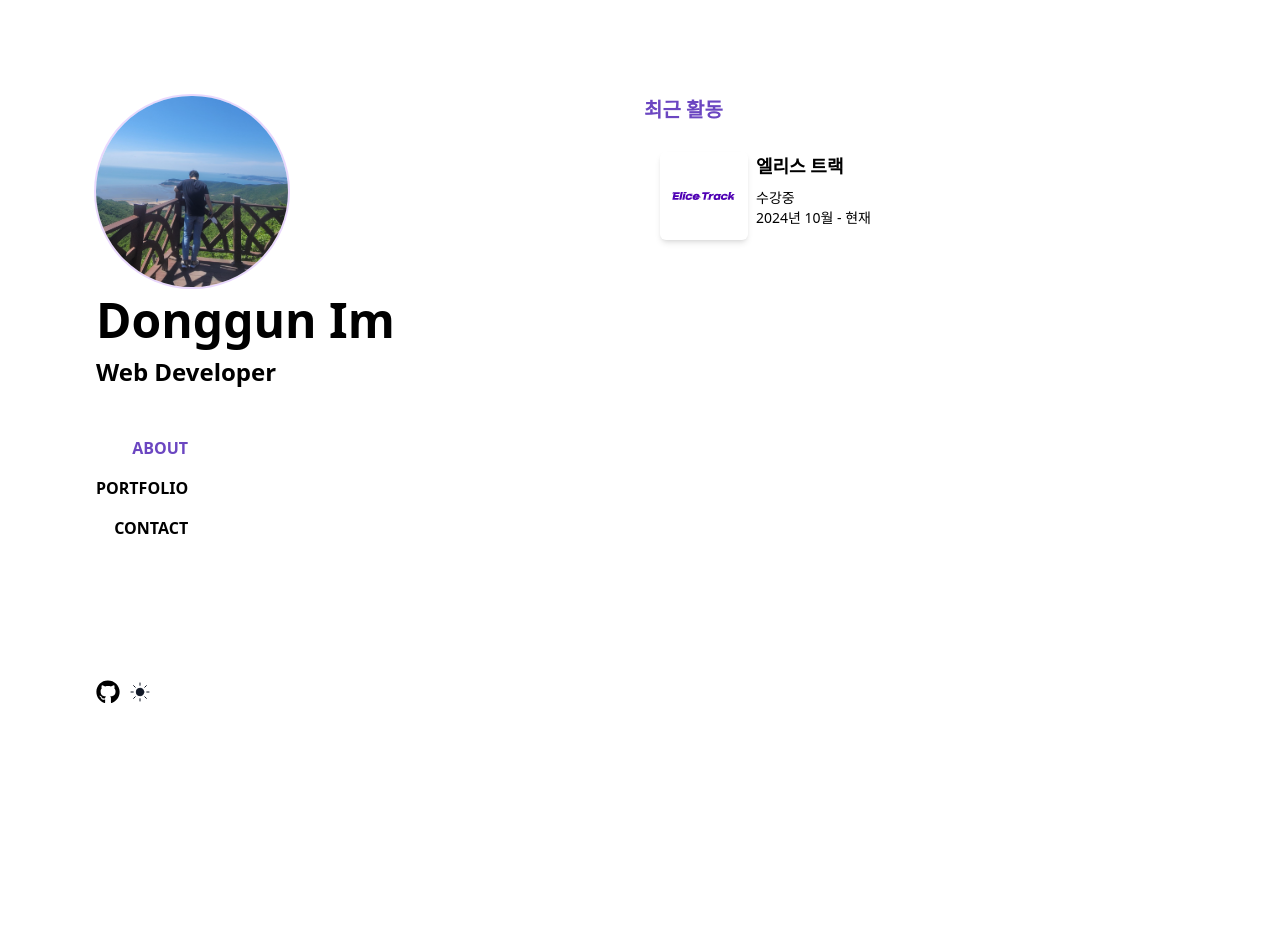
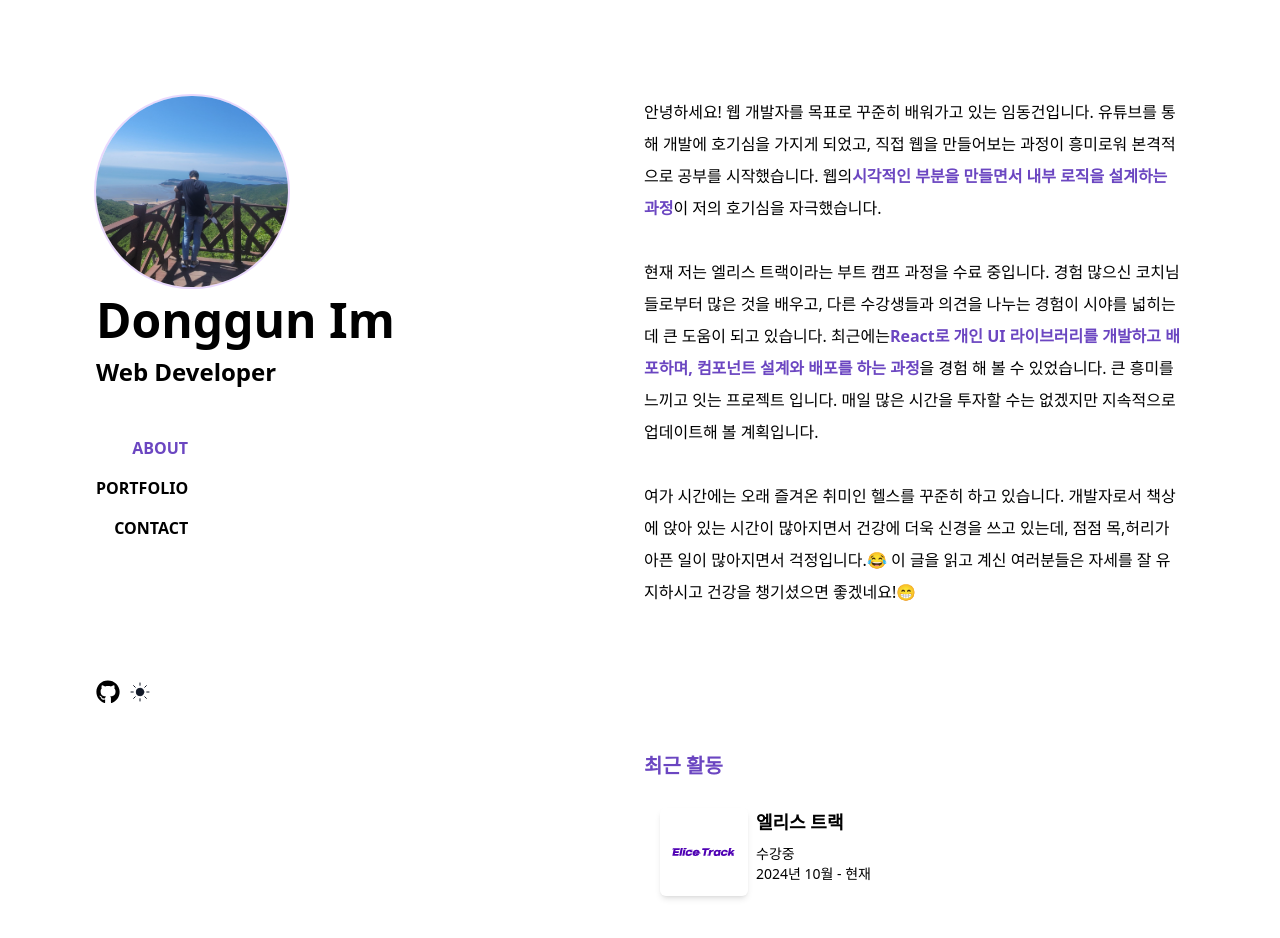
Before and after one commit to DonggunLim/resume, a React (Vite) app: page / in a window 1280 px wide. Shown: the top 938 px of the page. Before the commit the page ends 800 px from the top, so only its background shows below. Built offline with nearby package versions, Linux system fonts and the light colour scheme.

Commit message:
add AboutMe component

```diff
--- /dev/null
+++ b/src/components/AboutMe.tsx
@@ -0,0 +1,34 @@
+const Aboutme = () => {
+  return (
+    <article className="flex flex-col gap-y-8 pb-36 leading-loose">
+      <p>
+        안녕하세요! 웹 개발자를 목표로 꾸준히 배워가고 있는 임동건입니다.
+        유튜브를 통해 개발에 호기심을 가지게 되었고, 직접 웹을 만들어보는 과정이
+        흥미로워 본격적으로 공부를 시작했습니다. 웹의
+        <span className="text-primary-light-text dark:text-primary-dark-text font-semibold">
+          시각적인 부분을 만들면서 내부 로직을 설계하는 과정
+        </span>
+        이 저의 호기심을 자극했습니다.
+      </p>
+      <p>
+        현재 저는 엘리스 트랙이라는 부트 캠프 과정을 수료 중입니다. 경험 많으신
+        코치님들로부터 많은 것을 배우고, 다른 수강생들과 의견을 나누는 경험이
+        시야를 넓히는데 큰 도움이 되고 있습니다. 최근에는
+        <span className="text-primary-light-text dark:text-primary-dark-text font-semibold">
+          React로 개인 UI 라이브러리를 개발하고 배포하며, 컴포넌트 설계와 배포를
+          하는 과정
+        </span>
+        을 경험 해 볼 수 있었습니다. 큰 흥미를 느끼고 잇는 프로젝트 입니다. 매일
+        많은 시간을 투자할 수는 없겠지만 지속적으로 업데이트해 볼 계획입니다.
+      </p>
+      <p>
+        여가 시간에는 오래 즐겨온 취미인 헬스를 꾸준히 하고 있습니다. 개발자로서
+        책상에 앉아 있는 시간이 많아지면서 건강에 더욱 신경을 쓰고 있는데, 점점
+        목,허리가 아픈 일이 많아지면서 걱정입니다.😂 이 글을 읽고 계신
+        여러분들은 자세를 잘 유지하시고 건강을 챙기셨으면 좋겠네요!😁
+      </p>
+    </article>
+  );
+};
+
+export default Aboutme;
--- a/src/pages/HomePage.tsx
+++ b/src/pages/HomePage.tsx
@@ -1,8 +1,10 @@
+import Aboutme from "../components/Aboutme";
 import LatestActivity from "../components/LatestActivity";
 
 const HomePage = () => {
   return (
     <>
+      <Aboutme />
       <LatestActivity />
     </>
   );
```
